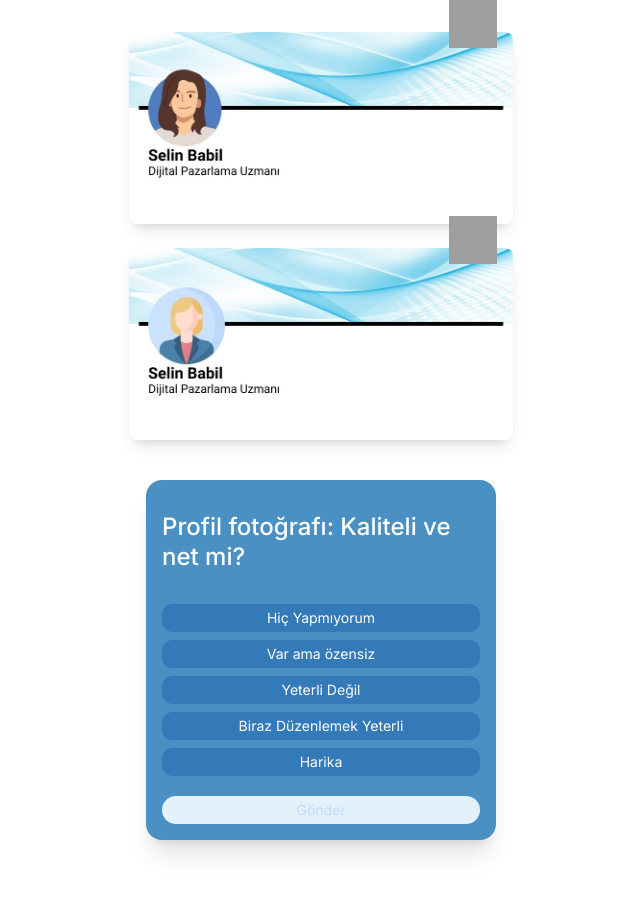
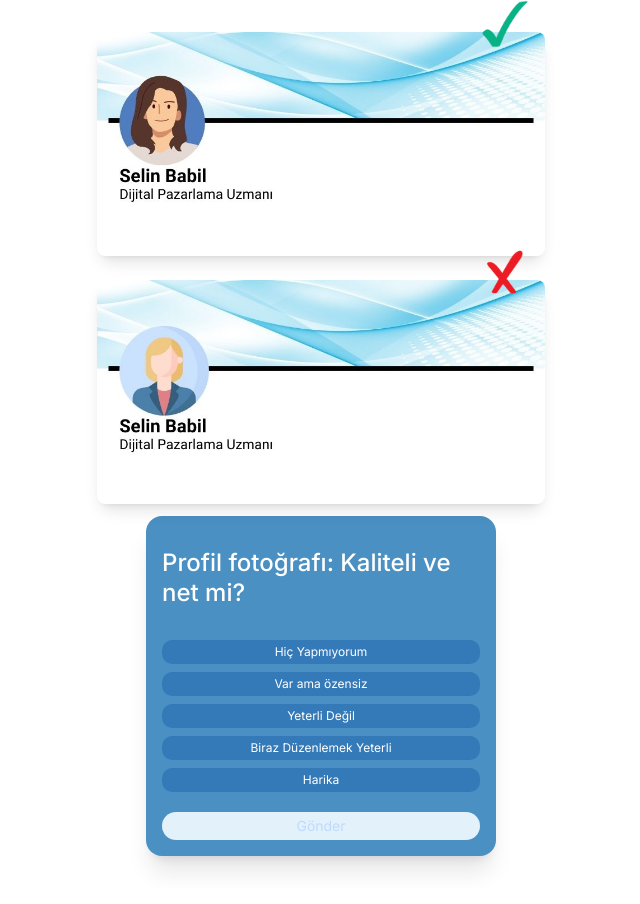
Before and after one commit to barathrum54/linkedin-profile-evaluator, a Next.js app: page / in a window 1280 px wide. Both pictures are taken after a click on the button "Başla". Shown: the whole page, without its empty margins (319-959 px from the left). Built offline with nearby package versions, Linux system fonts and the light colour scheme; grey boxes are pictures that could not be loaded.

Commit message:
fix: UI Overhaul WIP

```diff
--- a/src/components/QuestionFlow.tsx
+++ b/src/components/QuestionFlow.tsx
@@ -207,9 +207,9 @@ export default function QuestionFlow() {
   }
 
   return (
-    <div className="min-h-screen bg-white px-8 py-8 flex flex-col items-center justify-center">
+    <div className="min-h-screen bg-white px-8 py-8 flex flex-col items-center justify-center gap-3">
       {/* Static images above the card */}
-      <div className="w-full max-w-md flex flex-col gap-6 mb-10 px-8">
+      <div className="w-full max-w-md flex flex-col gap-6">
         {/* Correct Example */}
         <div
           className="relative w-full bg-white rounded-xl shadow-lg overflow-visible cursor-pointer"
@@ -257,7 +257,7 @@ export default function QuestionFlow() {
       <div className="w-full flex justify-center">
         <div className="fade-in w-full max-w-[350px]">
           <div
-            className="bg-[#4a90c2] rounded-[16px] p-6 sm:p-4 shadow-xl mb-8 flex flex-col items-center"
+            className="bg-[#4a90c2] rounded-[16px] p-6 sm:p-4 shadow-xl flex flex-col items-center"
             style={{ height: "fit-content" }}
           >
             <div className="flex-grow w-full flex flex-col items-center">
@@ -270,7 +270,7 @@ export default function QuestionFlow() {
                 {ratingScale.map((r) => (
                   <button
                     key={r.value}
-                    className={`w-full py-2 sm:py-1 px-4 rounded-[10px] text-base sm:text-sm font-normal transition-all duration-200 focus:outline-none
+                    className={`w-full py-2 sm:py-1 px-4 rounded-[10px] text-xs font-normal transition-all duration-200 focus:outline-none
                         ${
                           answers[currentQuestion] === r.value
                             ? "bg-[#276090] text-white"
```
Also changed, not shown: public/images/checkmark.png (added), public/images/cross.png (added). Lines whose indentation alone changed are shown as unchanged.
